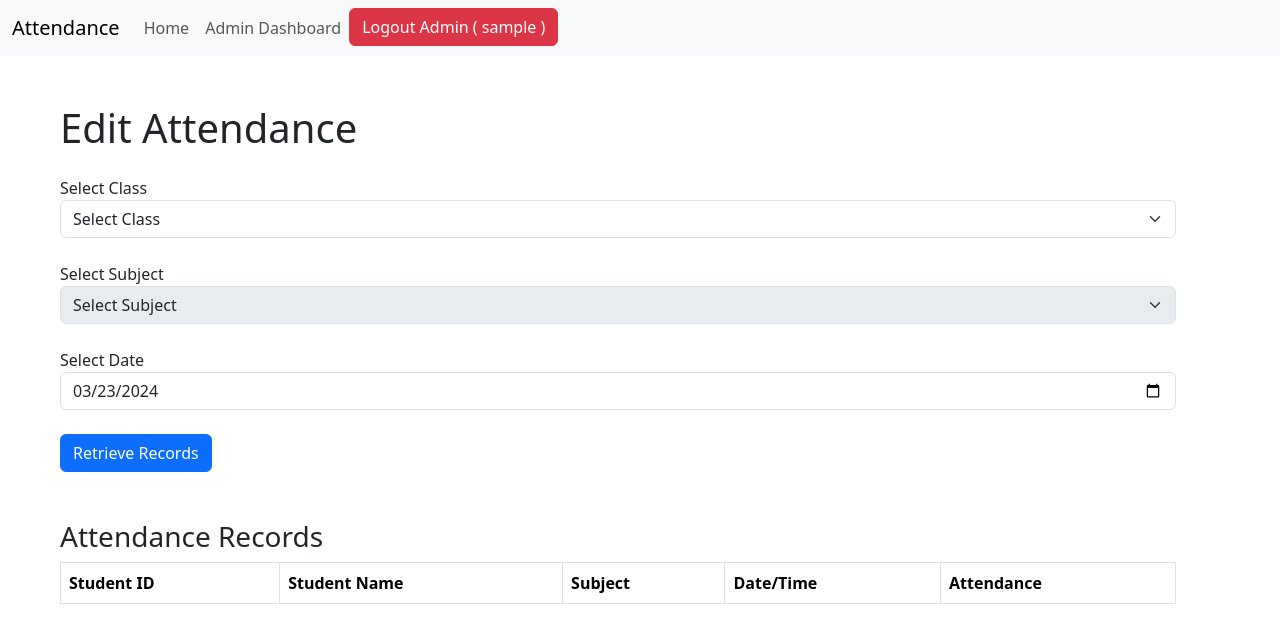
After one commit to hishamized/universityAttendence, a PHP site: page /kashmirUniversity/admin/edit_attendance.php in a window 1280 px wide. The commit adds this page. Shown: the top 643 px of the page. Run offline with PHP 8.4, Linux system fonts and the light colour scheme; the visitor is signed in with stand-in values (Sample User, id 1); tables that the repository leaves empty or names only in its code hold one stand-in row (values such as "Sample post"); lists and menus that the app fills with data are empty; some libraries are stand-ins or nearby versions.

Commit message:
Edit attendence by admin feature implemented using AJAX fetch API

```diff
--- a/admin/admin_dashboard.php
+++ b/admin/admin_dashboard.php
@@ -111,6 +111,9 @@ mysqli_close($conn);
                 <a class="nav-link" href="manage_attendance.php">Manage Attendance</a>
             </li>
             <li class="nav-item">
+                <a class="nav-link" href="edit_attendance.php">Edit Attendance</a>
+            </li>
+            <li class="nav-item">
                 <a class="nav-link" href="<?php echo BASE_URL ?>/admin/manage_batches.php">Manage Batches</a>
             </li>
             <li class="nav-item">
--- a/admin/ajax_fetch_branches.php
+++ b/admin/ajax_fetch_branches.php
@@ -1,5 +1,6 @@
 <?php
 require_once('../config.php');
+
 if (isset($_GET['course_id']) && $_GET['action'] === 'fetch_branches') {
     // Sanitize and validate the input
     $course_id = $_GET['course_id'];
--- a/admin/ajax_fetch_staff.php
+++ b/admin/ajax_fetch_staff.php
@@ -1,5 +1,6 @@
 <?php
 require_once('../config.php');
+
 if( isset($_GET['subject_id']) && $_GET['action'] === "fetch_staff"){
     $subject_id = intval($_GET['subject_id']);
     $query = "SELECT staff.id, staff.full_name FROM staff INNER JOIN subject_staff ON staff.id = subject_staff.staff_id WHERE subject_staff.subject_id = ?";
--- a/admin/ajax_fetch_students.php
+++ b/admin/ajax_fetch_students.php
@@ -1,5 +1,6 @@
 <?php
 require_once('../config.php');
+
 
 if(isset($_GET['class_id']) && $_GET['action'] === "fetch_students"){
     $class_id = intval($_GET['class_id']);
--- a/admin/ajax_fetch_subjects.php
+++ b/admin/ajax_fetch_subjects.php
@@ -1,5 +1,6 @@
 <?php
 require_once('../config.php');
+
 
 // Check if class_id is set and action is fetch_subjects
 if (isset($_GET['class_id']) && $_GET['action'] === "fetch_subjects") {
--- /dev/null
+++ b/admin/edit_attendance.php
@@ -0,0 +1,182 @@
+<?php
+session_start();
+
+
+if (!isset($_SESSION['admin_id'])) {
+    header("Location: admin_login.php");
+    exit();
+}
+if (isset($_SESSION['error'])) {
+    echo '<div class="alert alert-danger" role="alert">' . $_SESSION['error'] . '</div>';
+    unset($_SESSION['error']);
+}
+
+
+if (isset($_SESSION['success'])) {
+    echo '<div class="alert alert-success" role="alert">' . $_SESSION['success'] . '</div>';
+    unset($_SESSION['success']);
+}
+require_once('../config.php');
+
+$query = "SELECT id, name FROM classes";
+$result = mysqli_query($conn, $query);
+$classes = mysqli_fetch_all($result, MYSQLI_ASSOC);
+
+if ($_SERVER['REQUEST_METHOD'] === 'POST' && isset($_POST['findAttendance'])) {
+    $class_id = htmlspecialchars(trim($_POST['class_id']));
+    $subject_id = htmlspecialchars(trim($_POST['subject_id']));
+    $date = htmlspecialchars(trim($_POST['date']));
+
+
+    $query = "SELECT attendance.*, students.full_name, subjects.name AS subject_name
+              FROM attendance
+              JOIN students ON attendance.student_id = students.id
+              JOIN subjects ON attendance.subject_id = subjects.id
+              WHERE attendance.class_id = ? AND attendance.subject_id = ? AND attendance.date = ?";
+    $stmt = $conn->prepare($query);
+    $stmt->bind_param("iis", $class_id, $subject_id, $date);
+    $stmt->execute();
+    $result = $stmt->get_result();
+    $attendance = $result->fetch_all(MYSQLI_ASSOC);
+
+    if (empty($attendance)) {
+        $_SESSION['error'] = "No records found";
+        header("Location: edit_attendance.php");
+        exit();
+    } else {
+        $_SESSION['success'] = "Records found";
+    }
+    unset($_POST['findAttendance']);
+    $stmt->close();
+}
+
+
+
+
+?>
+
+<!DOCTYPE html>
+<html lang="en">
+
+<head>
+    <meta charset="UTF-8">
+    <meta name="viewport" content="width=device-width, initial-scale=1.0">
+    <title>Document</title>
+    <link href="https://cdn.jsdelivr.net/npm/bootstrap@5.3.3/dist/css/bootstrap.min.css" rel="stylesheet" integrity="sha384-QWTKZyjpPEjISv5WaRU9OFeRpok6YctnYmDr5pNlyT2bRjXh0JMhjY6hW+ALEwIH" crossorigin="anonymous">
+
+    <script src="https://kit.fontawesome.com/1bc2765d38.js" crossorigin="anonymous"></script>
+    <script src="https://code.jquery.com/jquery-3.7.0.min.js" integrity="sha256-2Pmvv0kuTBOenSvLm6bvfBSSHrUJ+3A7x6P5Ebd07/g=" crossorigin="anonymous"></script>
+
+    <script type="text/javascript" src="../js/admin/edit_attendance.js"></script>
+</head>
+
+<body>
+    <!-- Navbar -->
+    <nav class="navbar navbar-expand-lg bg-body-tertiary">
+        <div class="container-fluid">
+            <a class="navbar-brand" href="#">Attendance</a>
+            <button class="navbar-toggler" type="button" data-bs-toggle="collapse" data-bs-target="#navbarNav" aria-controls="navbarNav" aria-expanded="false" aria-label="Toggle navigation">
+                <span class="navbar-toggler-icon"></span>
+            </button>
+            <div class="collapse navbar-collapse" id="navbarNav">
+                <ul class="navbar-nav">
+                    <li class="nav-item">
+                        <a class="nav-link" href="<?php echo BASE_URL ?>">Home</a>
+                    </li>
+                    <li class="nav-item">
+                        <a class="nav-link" href="admin_dashboard.php">Admin Dashboard</a>
+                    </li>
+                    <li class="nav-item">
+                        <a class="btn btn-danger" href="admin_logout.php">Logout Admin ( <?php echo $_SESSION['admin_username'] ?> )</a>
+                    </li>
+                </ul>
+            </div>
+        </div>
+    </nav>
+    <!-- End Navbar -->
+
+
+    <div class="container m-5">
+        <h1>Edit Attendance</h1>
+        <form action="edit_attendance.php" method="POST">
+            <div class="my-4">
+                <label for="selectClass">Select Class</label>
+                <select onchange="findSubjects(this.id, 'selectSubject');" class="form-select" id="selectClass" name="class_id">
+                    <option value="default" selected>Select Class</option>
+                    <?php foreach ($classes as $class) : ?>
+                        <option value="<?php echo $class['id'] ?>"><?php echo $class['name'] ?></option>
+                    <?php endforeach; ?>
+                </select>
+            </div>
+
+            <div class="my-4">
+                <label for="selectSubject">Select Subject</label>
+                <select class="form-select" id="selectSubject" name="subject_id" disabled>
+                    <option value="default">Select Subject</option>
+                    <!-- More options will be populated using javascript -->
+                </select>
+            </div>
+            <div class="my-4">
+                <label for="selectDate">Select Date</label>
+                <input type="date" class="form-control" id="selectDate" name="date" value="<?php echo date('Y-m-d') ?>">
+            </div>
+
+            <div class="my-4">
+                <button type="submit" name="findAttendance" class="btn btn-primary">Retrieve Records</button>
+            </div>
+
+        </form>
+    </div>
+
+    <!-- Show fetched records with edit option -->
+    <div class="container m-5">
+        <h3>Attendance Records</h3>
+        <table class="table table-bordered">
+            <thead>
+                <tr>
+                    <th>Student ID</th>
+                    <th>Student Name</th>
+                    <th>Subject</th>
+                    <th>Date/Time</th>
+                    <th>Attendance</th>
+                </tr>
+            </thead>
+            <tbody>
+                <?php if (isset($attendance)) : ?>
+                    <?php foreach ($attendance as $record) : ?>
+                        <tr>
+                            <td><?php echo $record['student_id'] ?></td>
+                            <td><?php echo $record['full_name'] ?></td>
+                            <td><?php echo $record['subject_name'] ?></td>
+                            <td><?php echo $record['date'] . '</br>' . date("h:i A", strtotime($record['time'])); ?></td>
+                            <td>
+                                <form action="" method="" id="editForm<?=$record['id']?>">
+                                    <input type="hidden" name="class_id" value="<?php echo $record['class_id'] ?>">
+                                    <input type="hidden" name="student_id" value="<?php echo $record['student_id'] ?>">
+                                    <input type="hidden" name="attendance_id" value="<?php echo $record['id'] ?>">
+                                    <input type="hidden" id="name<?=$record['id']?>" value="<?php echo $record['full_name'] ?>">
+                                    <select class="form-select" id="attendance" name="attendance">
+                                        <option value="present" <?php echo $record['status'] === 'present' ? 'selected' : '' ?> class="bg-success text-white">Present</option>
+                                        <option value="absent" <?php echo $record['status'] === 'absent' ? 'selected' : '' ?> class="bg-danger text-white">Absent</option>
+                                        <option value="on_leave" <?php echo $record['status'] === 'on_leave' ? 'selected' : '' ?> class="bg-warning text-dark">On Leave</option>
+
+                                    </select>
+                                    <button type="button" onclick="ajaxEditAttendence(<?php echo $record['id'] ?>)" name="updateAttendance" class="btn btn-success my-3">Update</button>
+                                </form>
+                            </td>
+                        </tr>
+                    <?php endforeach; ?>
+                <?php endif; ?>
+            </tbody>
+        </table>
+    </div>
+
+
+    <script src="https://cdn.jsdelivr.net/npm/bootstrap@5.3.2/dist/js/bootstrap.bundle.min.js" integrity="sha384-C6RzsynM9kWDrMNeT87bh95OGNyZPhcTNXj1NW7RuBCsyN/o0jlpcV8Qyq46cDfL" crossorigin="anonymous"></script>
+</body>
+
+</html>
+<?php
+$conn->close()
+
+?>
--- /dev/null
+++ b/js/admin/edit_attendance.js
@@ -0,0 +1,76 @@
+function findSubjects(class_id, subject_id) {
+    var classSelect = document.getElementById(class_id);
+    var subjectSelect = document.getElementById(subject_id);
+    if (classSelect.value != "default") {
+      subjectSelect.disabled = false;
+    } else {
+      subjectSelect.disabled = true;
+    }
+
+    var xhr = new XMLHttpRequest();
+    xhr.open(
+      "GET",
+      "ajax_fetch_subjects.php?action=fetch_subjects&class_id=" +
+        classSelect.value,
+      true
+    );
+    xhr.onreadystatechange = function () {
+      if (xhr.readyState === 4) {
+        if (xhr.status === 200) {
+          try {
+            console.log(xhr.responseText);
+            var subjects = JSON.parse(xhr.responseText);
+            populateSubjects(subjects);
+          } catch (error) {
+            console.error("Error parsing JSON response:", error);
+          }
+        } else {
+          console.error("Error fetching subjects: " + xhr.status);
+        }
+      }
+    };
+    xhr.send();
+  }
+
+  function populateSubjects(subjects) {
+    var subjectSelect = document.getElementById("selectSubject");
+    subjects.forEach(function (subject) {
+      var option = document.createElement("option");
+      option.value = subject.id;
+      option.textContent = subject.name;
+      subjectSelect.appendChild(option);
+    });
+  }
+
+
+  function ajaxEditAttendence(attendanceId) {
+
+    var form = document.getElementById('editForm' + attendanceId);
+
+
+    var studentName = document.getElementById('name' + attendanceId).value;
+
+
+    var formData = new FormData(form);
+
+
+    fetch('ajax_edit_attendance.php', {
+        method: 'POST',
+        body: formData
+    })
+    .then(response => {
+        if (response.ok) {
+            return response.text();
+        }
+        throw new Error('Network response was not ok.');
+    })
+    .then(data => {
+
+        console.log(data);
+
+        alert("Attendence updated successfully for " + studentName);
+    })
+    .catch(error => {
+        console.error('There was a problem with the fetch operation:', error);
+    });
+}
```
Also changed, not shown: admin/ajax_edit_attendance.php (added, +25 -0 lines).
